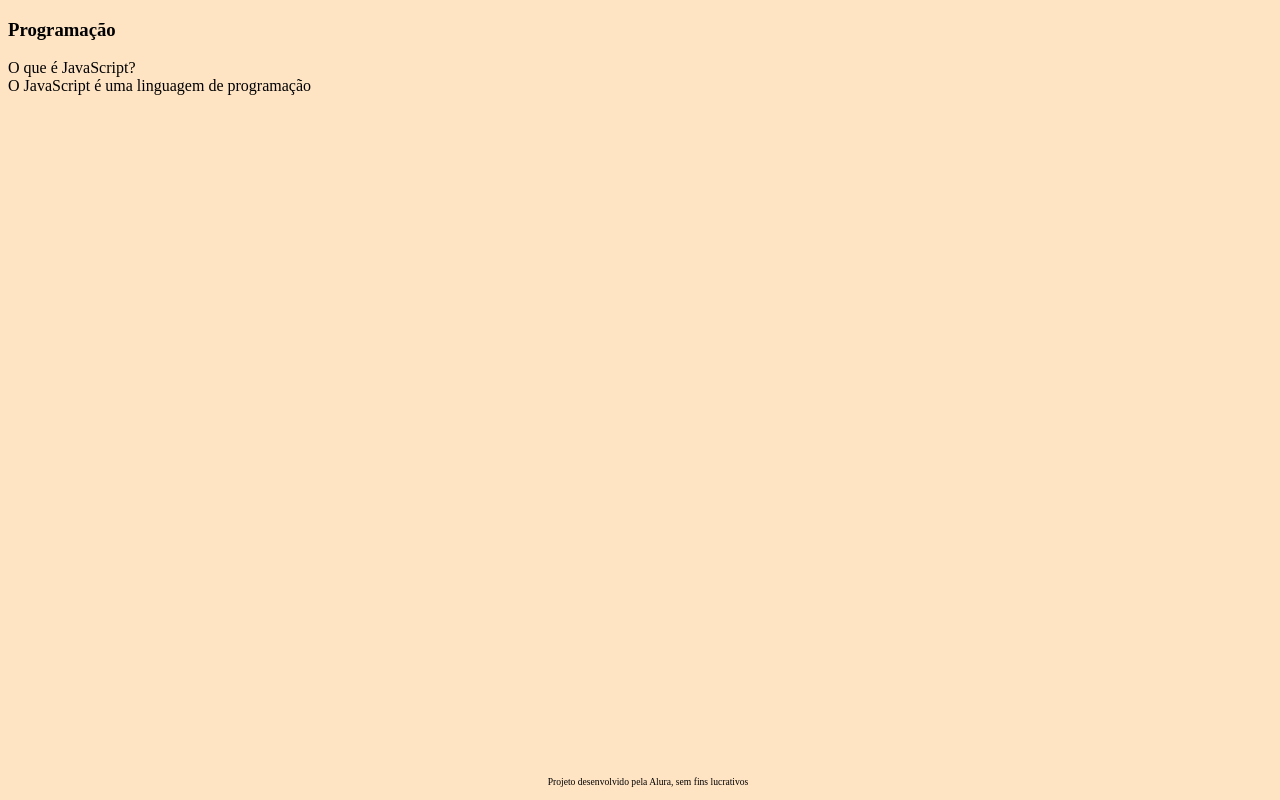
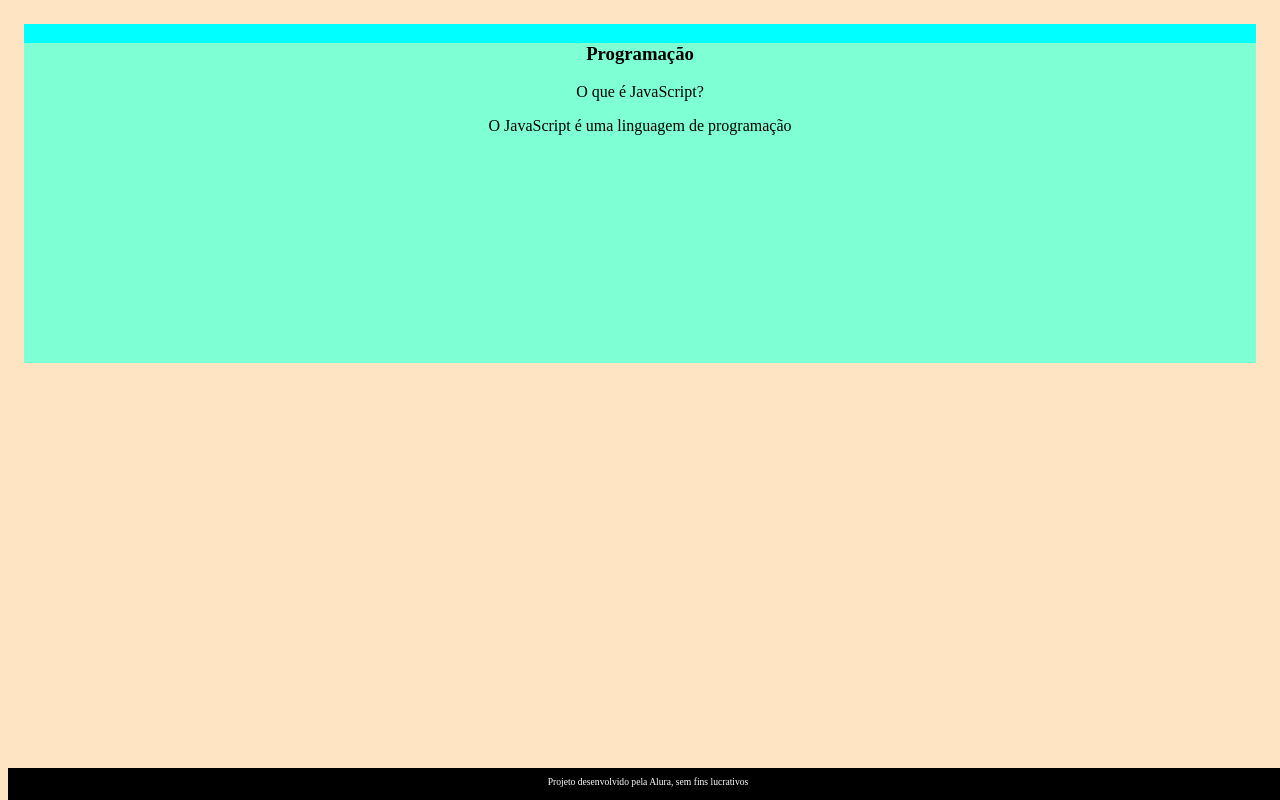
Before and after one commit to bryangosto/project_3, a plain HTML site: page index.html in a window 1280 px wide. Drawn offline with Linux system fonts and the light colour scheme.

Commit message:
Add files via upload

```diff
--- a/index.html
+++ b/index.html
@@ -13,10 +13,10 @@
                 <div class="cartao__conteudo">
                     <h3>Programação</h3>
                     <div class="cartao__conteudo__pergunta">
-                    O que é JavaScript?
+                   <p>O que é JavaScript?</p>
                     </div>
                     <div class="cartao__conteudo__resposta">
-                    O JavaScript é uma linguagem de programação
+                   <p>O JavaScript é uma linguagem de programação</p>
                     </div>
                     </div>
             </article>
--- a/style.css
+++ b/style.css
@@ -2,7 +2,7 @@ body {
     background-color: bisque;
     }
     footer {
-        background-color: black
+        background-color: black;
         color: white;
         position: fixed;
         bottom: 0;
@@ -17,4 +17,17 @@ body {
             body {
                 background-color: bisque;
                 font-family: Bai Jamjuree;
-                }
+                }#container {
+                    display: flex;
+                    }.cartao {
+                        margin: 1rem 1rem;
+                        background-color: aqua;
+                        height: 20rem;
+                        flex-grow: 1;
+                        flex-basis: calc(33% - 6rem);
+                        }
+                        .cartao__conteudo {
+                            text-align: center;
+                            background-color: aquamarine;
+                            height: 100%;
+                            }
```
